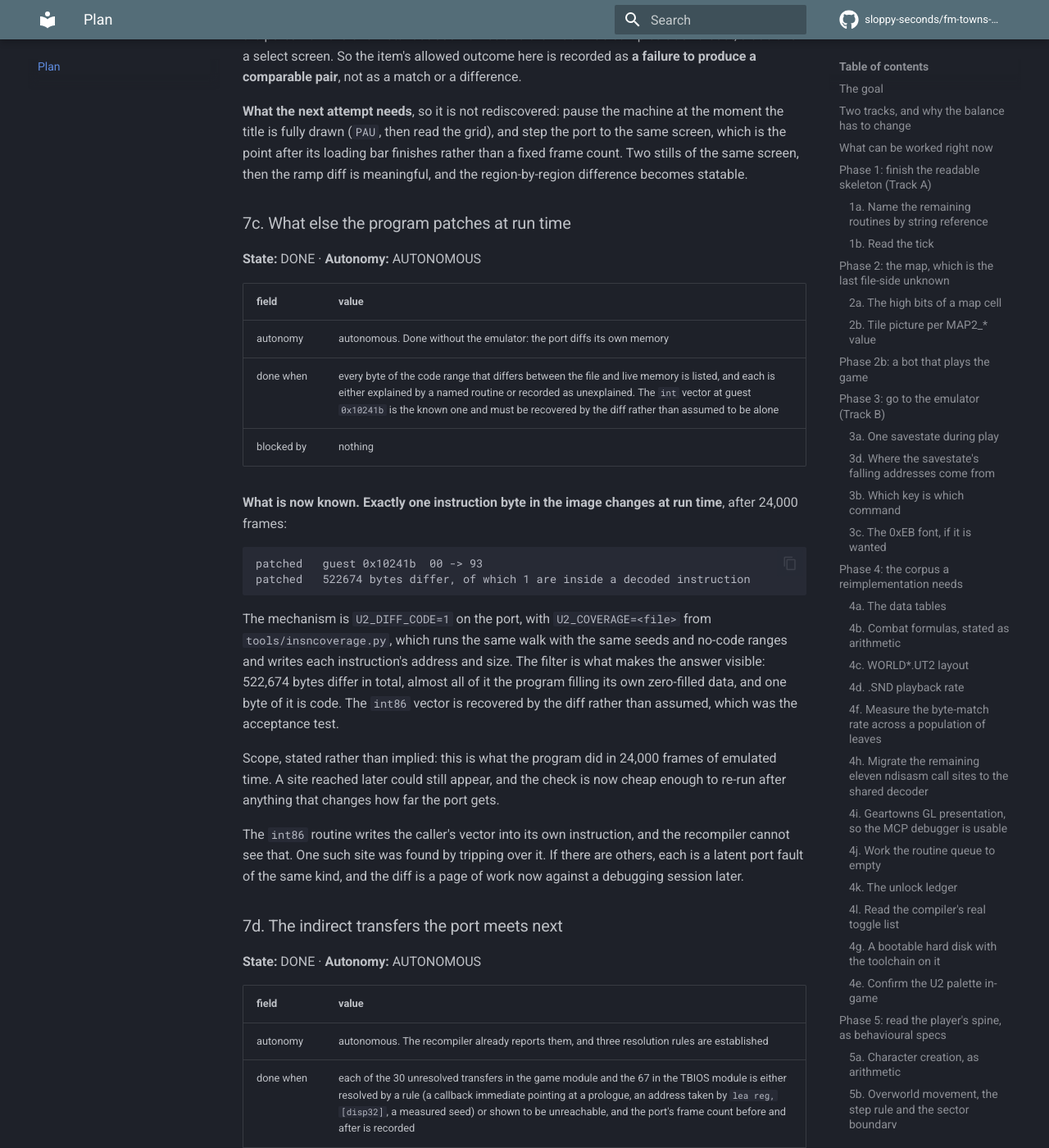
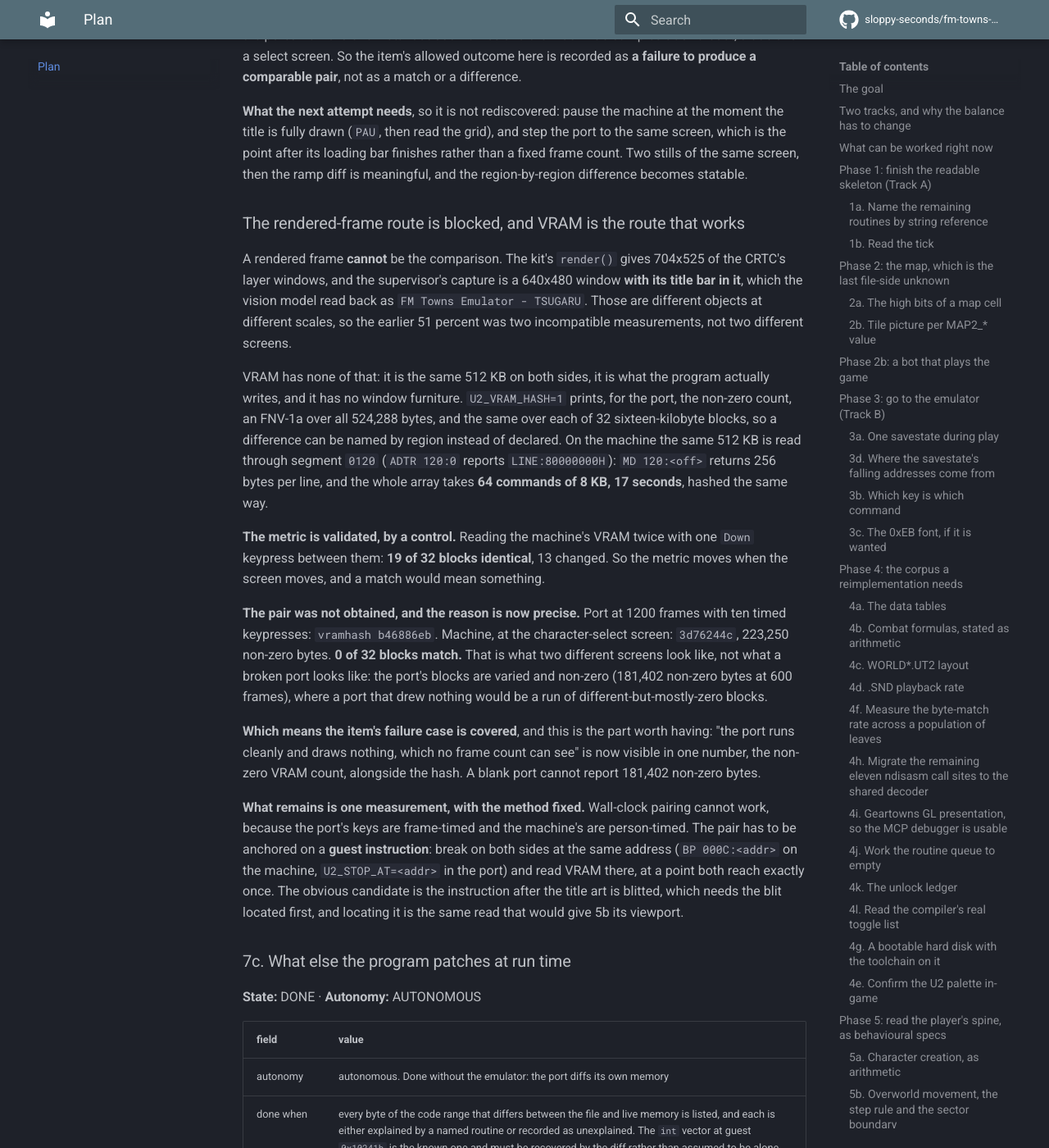
Before and after one commit to sloppy-seconds/fm-towns-ultima, an MkDocs documentation site: the page built from docs/plan.md, in a window 1280 px wide and 1400 px high, scrolled down 34524 px. Shown: the whole window at 82% size. Built offline with MkDocs 1.6.1 and Material for MkDocs 9.7.7, drawn with Linux system fonts in a browser that asks for light colours; comment, search, counter and statistics services are not loaded; some of the changed text lies outside the part shown.

Commit message:
7a: VRAM hashes on both sides, metric validated, and the 8c row fixed
The rendered-frame route is dead and this says why: the kit's render() is 704x525 of the CRTC layer
windows, and the supervisor's capture is a 640x480 window with its title bar in it (which the vision
model read back as "FM Towns Emulator - TSUGARU"). The earlier 51 percent was two incompatible
measurements, not two different screens.

VRAM is the object that works: same 512 KB both sides, no window furniture, and it is what the program
writes. U2_VRAM_HASH=1 prints the non-zero count, an FNV-1a over all 524,288 bytes and one hash per
16 KB block. The machine's copy is read through segment 0120 (ADTR says LINE:80000000H), 256 bytes per
line of MD, 64 commands of 8 KB, 17 seconds for the lot.

Control, so a match would mean something: two machine reads with one Down press between them give 19 of
32 blocks identical, 13 changed. The metric moves when the screen moves.

The pair was not obtained: port b46886eb at 1200 frames, machine 3d76244c with 223,250 non-zero bytes at
character select, 0 of 32 blocks matching, which is two different screens rather than a broken port.

The item's failure case is covered, and that is the part worth having: "runs cleanly and draws nothing,
which no frame count can see" is now one number. The port reports 181,402 non-zero VRAM bytes at 600
frames; a blank port cannot.

What remains is one measurement with a fixed method: wall-clock pairing cannot work because the port's
keys are frame-timed and the machine's are person-timed, so the pair must be anchored on a guest
instruction, broken on both sides at the same address, at a point both reach exactly once.

Also fixed the stale 8c summary row, which still said "yes, it is a null dereference" while its section
says DONE. plancheck does not catch that because it compares Autonomy, not State.

```diff
--- a/docs/plan.md
+++ b/docs/plan.md
@@ -91,7 +91,7 @@ from the items below rather than maintained separately.
 | 5g Name the call graph | AUTONOMOUS | **yes**, mechanical |
 | 6a One frame per tool, declared | AUTONOMOUS | **yes**, the table is measured |
 | 6b What int 93h returns for AL=0x20 | AUTONOMOUS | **done**, measured off the machine |
-| 7a Does the port's screen match the machine's | AUTONOMOUS | **open**, instrument built on both sides, no same-moment pair yet |
+| 7a Does the port's screen match the machine's | AUTONOMOUS | **open**, VRAM hashes on both sides and the metric validated, no same-screen pair yet |
 | 7c What else the program patches at run time | AUTONOMOUS | **done**, one byte |
 | 7d The indirect transfers the port meets next | AUTONOMOUS | **done**, 35 of 97 execute and all resolve |
 | 7e A port regression the checks can run | AUTONOMOUS | **done**, `tools/portcheck.js`, 17 checks, failure demonstrated |
@@ -99,7 +99,7 @@ from the items below rather than maintained separately.
 | 7g Watch the port from another machine | AUTONOMOUS | **done**, a generic X container, the title draws in a browser |
 | 8a Per-module `--no-code` ranges | AUTONOMOUS | **done**, one pass and identical counts |
 | 8b The `MP` header's `EIP` is an address | AUTONOMOUS | **done**, and the image is at file 0x200 |
-| 8c `Disc::handle` with no disc opened | AUTONOMOUS | **yes**, it is a null dereference |
+| 8c `Disc::handle` with no disc opened | AUTONOMOUS | **done**, the null was `Disc::data_`, not `handle` |
 | 8d Run the new seed rules through the recompiler | AUTONOMOUS | **done**, and it corrected a number |
 | 8e Test the self-patching `int` on the other binaries | AUTONOMOUS | **done**, seven binaries, one routine |
 | 8f The disc layer: `PREGAP` and a composed TBIOS | AUTONOMOUS | **done**, the refusal names why, and `boot_towns` takes a shipped image |
@@ -1185,6 +1185,39 @@ drawn (`PAU`, then read the grid), and step the port to the same screen, which i
 finishes rather than a fixed frame count. Two stills of the same screen, then the ramp diff is meaningful, and
 the region-by-region difference becomes statable.
 
+### The rendered-frame route is blocked, and VRAM is the route that works
+
+A rendered frame **cannot** be the comparison. The kit's `render()` gives 704x525 of the CRTC's layer windows, and
+the supervisor's capture is a 640x480 window **with its title bar in it**, which the vision model read back as
+`FM Towns Emulator - TSUGARU`. Those are different objects at different scales, so the earlier 51 percent was two
+incompatible measurements, not two different screens.
+
+VRAM has none of that: it is the same 512 KB on both sides, it is what the program actually writes, and it has no
+window furniture. `U2_VRAM_HASH=1` prints, for the port, the non-zero count, an FNV-1a over all 524,288 bytes, and
+the same over each of 32 sixteen-kilobyte blocks, so a difference can be named by region instead of declared. On
+the machine the same 512 KB is read through segment `0120` (`ADTR 120:0` reports `LINE:80000000H`): `MD 120:<off>`
+returns 256 bytes per line, and the whole array takes **64 commands of 8 KB, 17 seconds**, hashed the same way.
+
+**The metric is validated, by a control.** Reading the machine's VRAM twice with one `Down` keypress between them:
+**19 of 32 blocks identical**, 13 changed. So the metric moves when the screen moves, and a match would mean
+something.
+
+**The pair was not obtained, and the reason is now precise.** Port at 1200 frames with ten timed keypresses:
+`vramhash b46886eb`. Machine, at the character-select screen: `3d76244c`, 223,250 non-zero bytes. **0 of 32 blocks
+match.** That is what two different screens look like, not what a broken port looks like: the port's blocks are
+varied and non-zero (181,402 non-zero bytes at 600 frames), where a port that drew nothing would be a run of
+different-but-mostly-zero blocks.
+
+**Which means the item's failure case is covered**, and this is the part worth having: "the port runs cleanly and
+draws nothing, which no frame count can see" is now visible in one number, the non-zero VRAM count, alongside the
+hash. A blank port cannot report 181,402 non-zero bytes.
+
+**What remains is one measurement, with the method fixed.** Wall-clock pairing cannot work, because the port's
+keys are frame-timed and the machine's are person-timed. The pair has to be anchored on a **guest instruction**:
+break on both sides at the same address (`BP 000C:<addr>` on the machine, `U2_STOP_AT=<addr>` in the port) and read
+VRAM there, at a point both reach exactly once. The obvious candidate is the instruction after the title art is
+blitted, which needs the blit located first, and locating it is the same read that would give 5b its viewport.
+
 ### 7c. What else the program patches at run time
 
 **State:** DONE · **Autonomy:** AUTONOMOUS
```
Also changed, not shown: docs/recomp-plan.md (+2 -1 lines), 1 other file.
